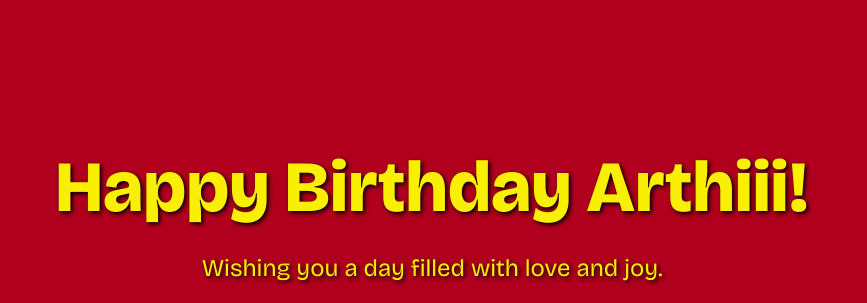
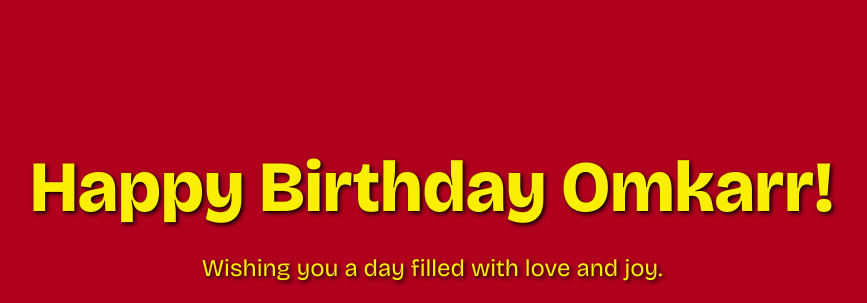
Before and after one commit to weekmedia/Birthday, a plain HTML site: page index.html in a window 1280 px wide. Shown: the top 303 px of the page, without its empty margins (208-1075 px from the left). Drawn offline with nearby package versions, Linux system fonts and the light colour scheme.

Commit message:
Update index.html

```diff
--- a/index.html
+++ b/index.html
@@ -76,7 +76,7 @@
 </head>
 <body>
     <div class="greeting">
-        <h1>Happy Birthday Arthiii!</h1>
+        <h1>Happy Birthday Omkarr!</h1>
         <p>Wishing you a day filled with love and joy.</p>
         <div class="audio-control">
             <div class="audio-button" id="audioButton">
```
